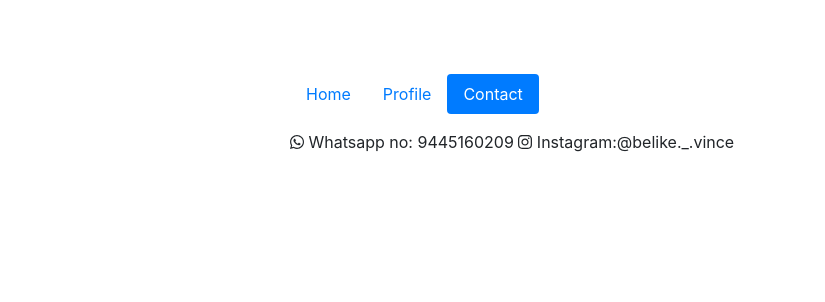
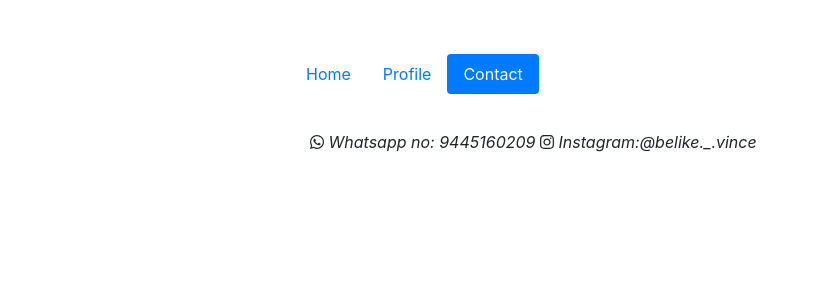
Before and after one commit to evanwinford/Evanwinford.Vince, a plain HTML site: page index.html in a window 1280 px wide. Both pictures are taken after a click on the tab "Contact". Shown: the part 2889-3191 px from the top of the page, 0-825 px from the left. Drawn offline with nearby package versions, Linux system fonts and the light colour scheme; grey boxes are pictures that could not be loaded; a script that the page names is missing.

Commit message:
Update index.html

```diff
--- a/index.html
+++ b/index.html
@@ -293,7 +293,7 @@
 
       </div>
       <div class="tab-pane fade" id="pills-profile" role="tabpanel" aria-labelledby="pills-profile-tab"><div class="card-body font-italic d-block">I’m a nice fun and friendly person, I’m honest and punctual, I work well in a team but also on my own as I like to set myself goals which I will achieve, I have good listening and communication skills. I have a creative mind and am always up for new challenges.I love to travel, and I have visited every National Park in the country. In my spare time, I go hiking and enjoy being outdoors </div></div>
-      <div class="tab-pane fade" id="pills-contact" role="tabpanel" aria-labelledby="pills-contact-tab"><i class="fab fa-whatsapp"></i> Whatsapp no: 9445160209  <i class="fab fa-instagram"></i> Instagram:@belike._.vince</div>
+      <div class="tab-pane fade" id="pills-contact" role="tabpanel" aria-labelledby="pills-contact-tab"> <div class="card-body font-italic d-block"><i class="fab fa-whatsapp"></i> Whatsapp no: 9445160209  <i class="fab fa-instagram"></i> Instagram:@belike._.vince </div> </div>
     </div>
   </div>
 </div>
```
